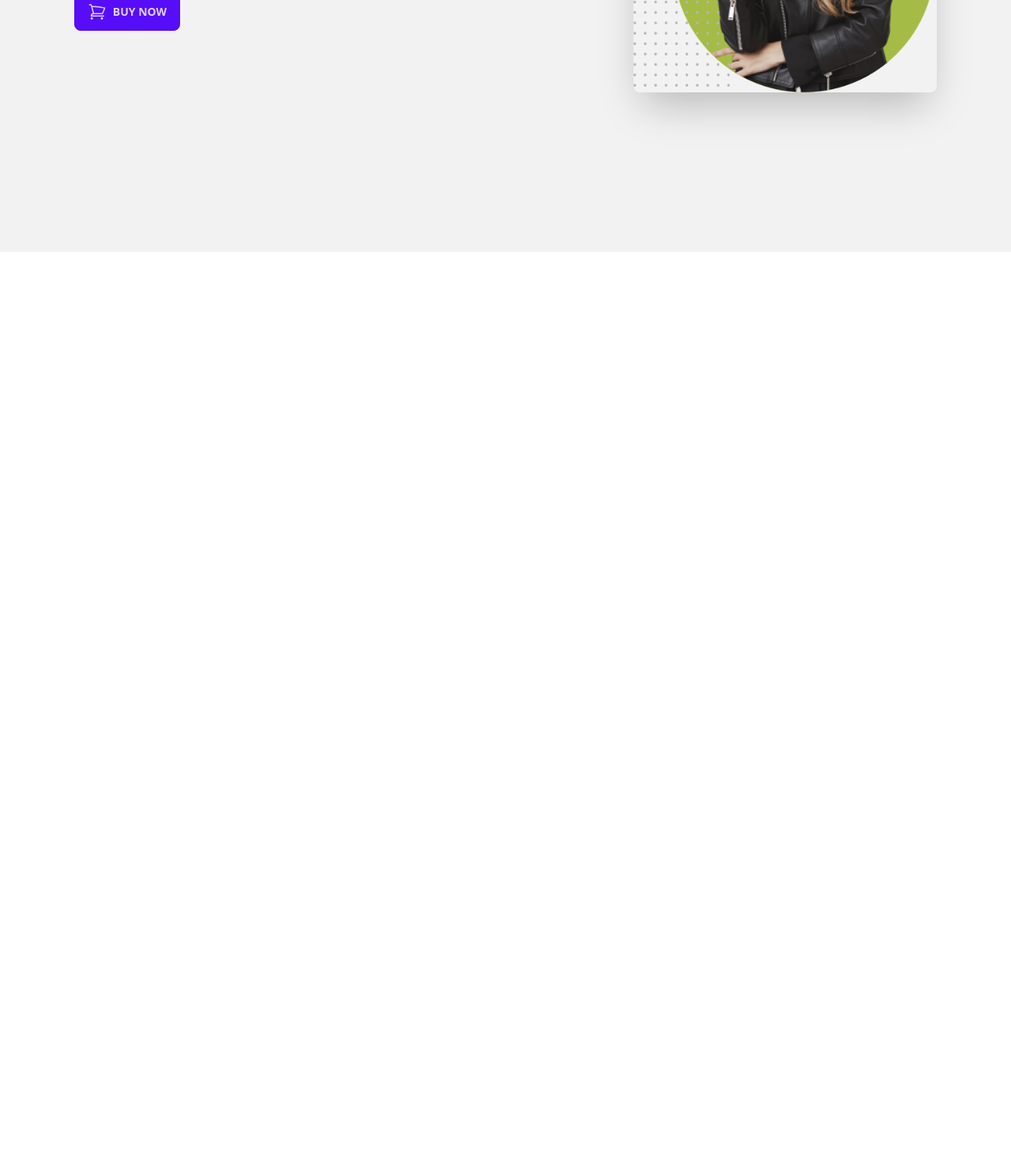
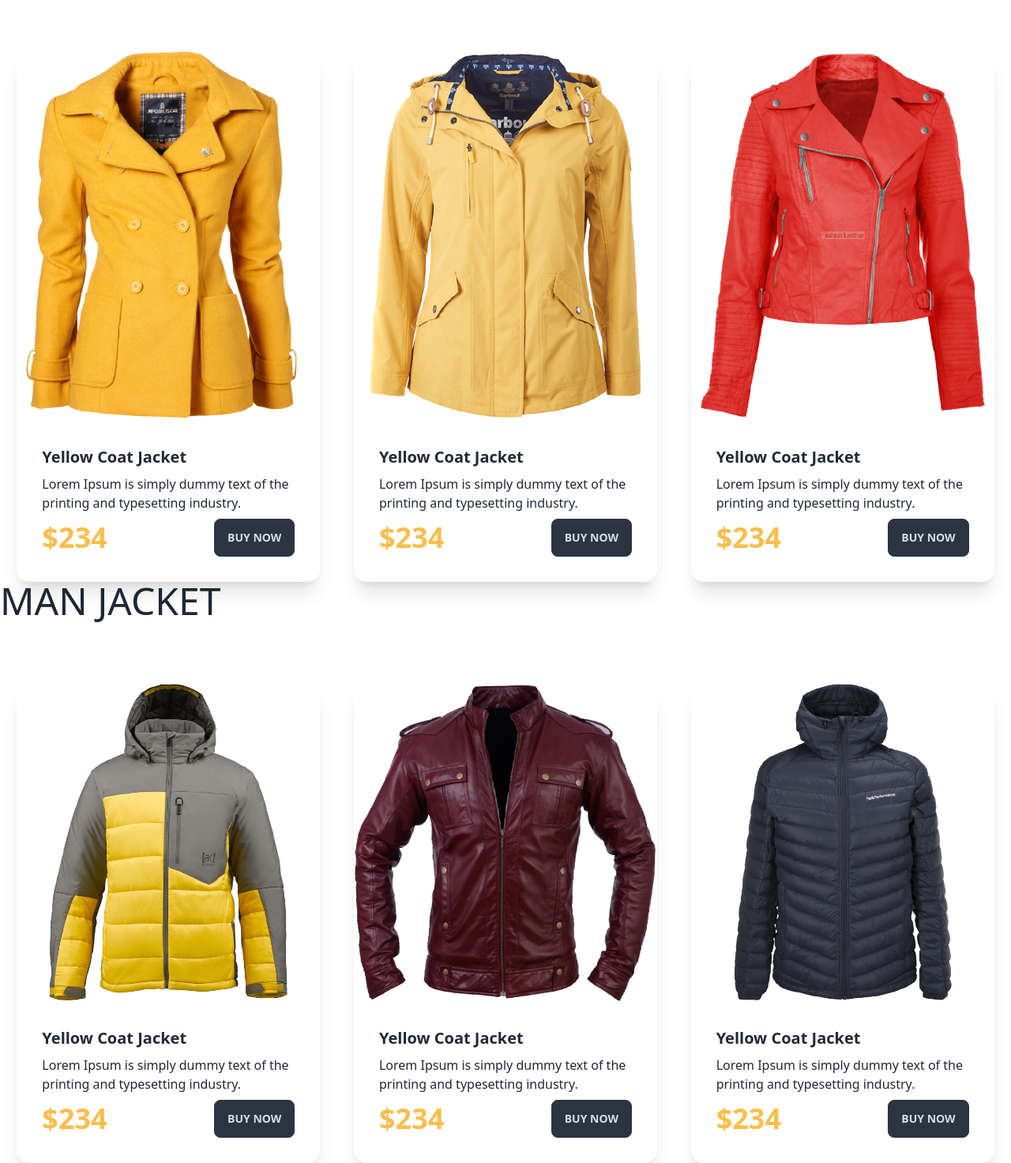
Before and after one commit to Emranhossainshuvo/penguin-website, a plain HTML site: page index.html in a window 1280 px wide. Shown: the part 549-2022 px from the top of the page at 79% size. Before the commit the page ends 868 px from the top, so only its background shows below. Drawn offline with nearby package versions, Linux system fonts and the light colour scheme.

Commit message:
man and woman jacket added

```diff
--- a/index.html
+++ b/index.html
@@ -13,9 +13,13 @@
     <link rel="preconnect" href="https://fonts.googleapis.com">
     <link rel="preconnect" href="https://fonts.gstatic.com" crossorigin>
     <link href="https://fonts.googleapis.com/css2?family=Roboto:wght@400;500;700&display=swap" rel="stylesheet">
+    <!-- google font Bebas Neue -->
+    <link rel="preconnect" href="https://fonts.googleapis.com">
+    <link rel="preconnect" href="https://fonts.gstatic.com" crossorigin>
+    <link href="https://fonts.googleapis.com/css2?family=Bebas+Neue&display=swap" rel="stylesheet">
 </head>
 
-<body>
+<body class="container mx-auto">
     <header>
         <div class="navbar lg:justify-center bg-base-100">
             <div class="navbar-start">
@@ -60,18 +64,121 @@
     </header>
     <!-- banner section -->
     <section>
-        <div class="hero min-h-screen bg-base-200">
+        <div class="hero min-h-50 bg-base-200">
             <div class="hero-content gap-20 lg:gap-80 flex-col lg:flex-row-reverse">
-                <img src="/images/model.png" class=" w-max max-w-sm rounded-lg shadow-2xl" />
+                <img src="/images/model.png" class="h-96 w-96" />
                 <div>
                     <h1 class="text-5xl font-bold">Be the Penguins <br>
                         of Winter</h1>
-                    <p class="py-6">Lorem Ipsum is simply dummy text of the printing <br>
+                    <p class="py-6 px-auto">Lorem Ipsum is simply <br> dummy text of the printing <br>
                         and typesetting industry.</p>
-                    <button class="btn btn-primary uppercase"><svg xmlns="http://www.w3.org/2000/svg" fill="none" viewBox="0 0 24 24" stroke-width="1.5" stroke="currentColor" class="w-6 h-6">
-                        <path stroke-linecap="round" stroke-linejoin="round" d="M2.25 3h1.386c.51 0 .955.343 1.087.835l.383 1.437M7.5 14.25a3 3 0 00-3 3h15.75m-12.75-3h11.218c1.121-2.3 2.1-4.684 2.924-7.138a60.114 60.114 0 00-16.536-1.84M7.5 14.25L5.106 5.272M6 20.25a.75.75 0 11-1.5 0 .75.75 0 011.5 0zm12.75 0a.75.75 0 11-1.5 0 .75.75 0 011.5 0z" />
-                      </svg>
-                      buy now</button>
+                    <button class="btn btn-neutral uppercase"><svg xmlns="http://www.w3.org/2000/svg" fill="none"
+                            viewBox="0 0 24 24" stroke-width="1.5" stroke="currentColor" class="w-6 h-6">
+                            <path stroke-linecap="round" stroke-linejoin="round"
+                                d="M2.25 3h1.386c.51 0 .955.343 1.087.835l.383 1.437M7.5 14.25a3 3 0 00-3 3h15.75m-12.75-3h11.218c1.121-2.3 2.1-4.684 2.924-7.138a60.114 60.114 0 00-16.536-1.84M7.5 14.25L5.106 5.272M6 20.25a.75.75 0 11-1.5 0 .75.75 0 011.5 0zm12.75 0a.75.75 0 11-1.5 0 .75.75 0 011.5 0z" />
+                        </svg>
+                        buy now</button>
+                </div>
+            </div>
+        </div>
+    </section>
+    <!-- card section -->
+    <!-- woman jacket -->
+    <p class="uppercase font-normal font-secondary pb-20 text-5xl">WoMan Jacket</p>
+    <section class="lg:flex justify-around">
+
+        <div class="card w-96 bg-base-100 shadow-xl">
+            <figure><img src="/images/jacket-1.png" alt="Shoes" /></figure>
+            <div class="card-body">
+                <h2 class="card-title">
+                    Yellow Coat Jacket
+
+                </h2>
+                <p>Lorem Ipsum is simply dummy text of the
+                    printing and typesetting industry.</p>
+                <div class="card-actions items-center justify-between">
+                    <div class="text-[#FABE4C] font-primary font-black text-4xl	">$234</div>
+                    <div class="btn btn-neutral uppercase">buy now</div>
+                </div>
+            </div>
+        </div>
+        <div class="card w-96 bg-base-100 shadow-xl">
+            <figure><img src="/images/jacket-2.png" alt="Shoes" /></figure>
+            <div class="card-body">
+                <h2 class="card-title">
+                    Yellow Coat Jacket
+
+                </h2>
+                <p>Lorem Ipsum is simply dummy text of the
+                    printing and typesetting industry.</p>
+                <div class="card-actions items-center justify-between">
+                    <div class="text-[#FABE4C] font-primary font-black text-4xl	">$234</div>
+                    <div class="btn btn-neutral uppercase">buy now</div>
+                </div>
+            </div>
+        </div>
+        <div class="card w-96 bg-base-100 shadow-xl">
+            <figure><img src="/images/jacket-3.png" alt="Shoes" /></figure>
+            <div class="card-body">
+                <h2 class="card-title">
+                    Yellow Coat Jacket
+
+                </h2>
+                <p>Lorem Ipsum is simply dummy text of the
+                    printing and typesetting industry.</p>
+                <div class="card-actions items-center justify-between">
+                    <div class="text-[#FABE4C] font-primary font-black text-4xl	">$234</div>
+                    <div class="btn btn-neutral uppercase">buy now</div>
+                </div>
+            </div>
+        </div>
+    </section>
+    <!-- men jacket -->
+    <p class="uppercase font-normal font-secondary pb-20 text-5xl">Man Jacket</p>
+    <section class="lg:flex justify-around">
+
+        <div class="card w-96 bg-base-100 shadow-xl">
+            <figure><img src="/images/jacket-4.png" alt="Shoes" /></figure>
+            <div class="card-body">
+                <h2 class="card-title">
+                    Yellow Coat Jacket
+
+                </h2>
+                <p>Lorem Ipsum is simply dummy text of the
+                    printing and typesetting industry.</p>
+                <div class="card-actions items-center justify-between">
+                    <div class="text-[#FABE4C] font-primary font-black text-4xl	">$234</div>
+                    <div class="btn btn-neutral uppercase">buy now</div>
+                </div>
+            </div>
+        </div>
+        <div class="card w-96 bg-base-100 shadow-xl">
+            <figure><img src="/images/jacket-5.png" alt="Shoes" /></figure>
+            <div class="card-body">
+                <h2 class="card-title">
+                    Yellow Coat Jacket
+
+                </h2>
+                <p>Lorem Ipsum is simply dummy text of the
+                    printing and typesetting industry.</p>
+                <div class="card-actions items-center justify-between">
+                    <div class="text-[#FABE4C] font-primary font-black text-4xl	">$234</div>
+                    <div class="btn btn-neutral uppercase">buy now</div>
+                </div>
+            </div>
+        </div>
+        <div class="card w-96 bg-base-100 shadow-xl">
+            <figure><img src="/images/jacket-6.png" alt="Shoes" /></figure>
+            <div class="card-body">
+                <h2 class="card-title">
+                    Yellow Coat Jacket
+
+                </h2>
+                <p>Lorem Ipsum is simply dummy text of the
+                    printing and typesetting industry.</p>
+                <div class="card-actions items-center justify-between">
+                    <div class="text-[#FABE4C] font-primary font-black text-4xl	">$234</div>
+                    <div class="btn btn-neutral uppercase">buy now</div>
                 </div>
             </div>
         </div>
--- a/style/style.css
+++ b/style/style.css
@@ -1,3 +1,6 @@
 .font-primary{
     font-family: 'Roboto', sans-serif;
 }
+.font-secondary{
+    font-family: 'Bebas Neue', sans-serif;
+}
```
